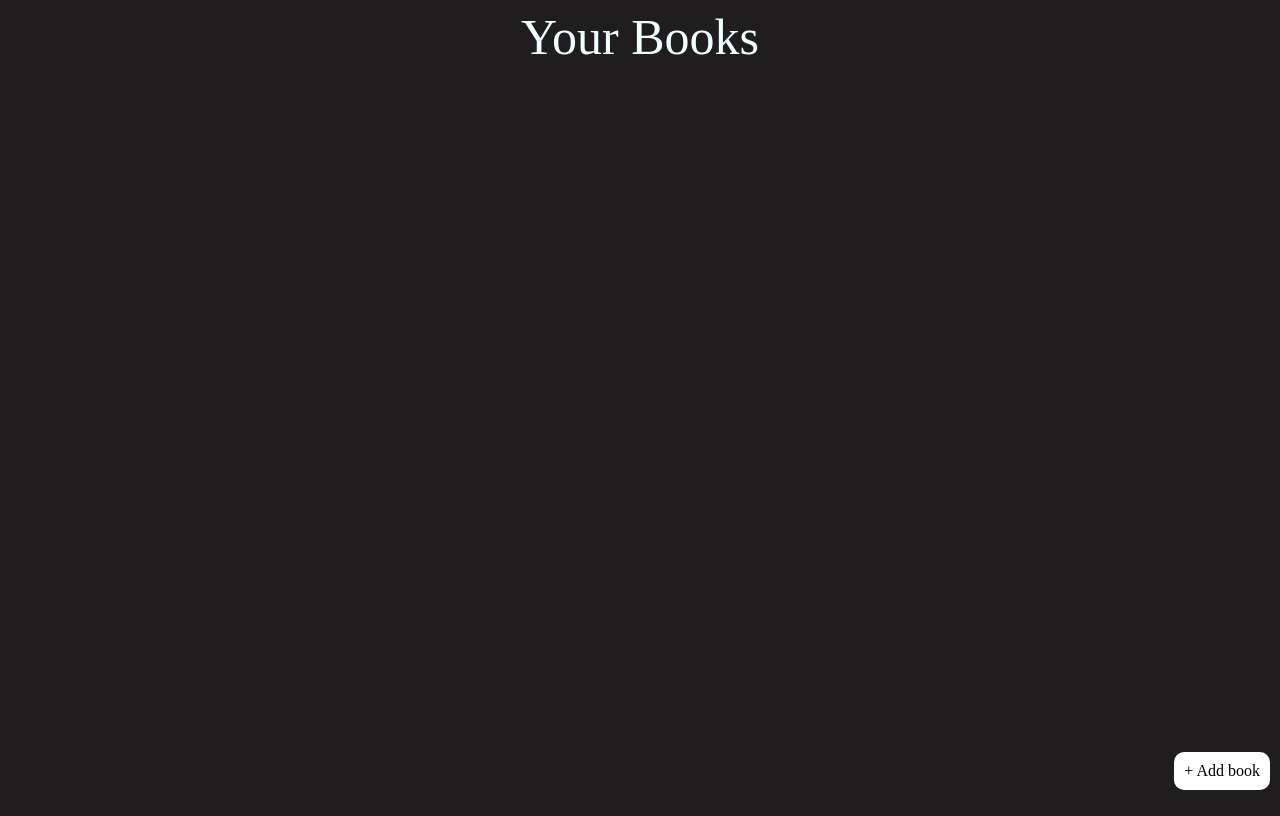
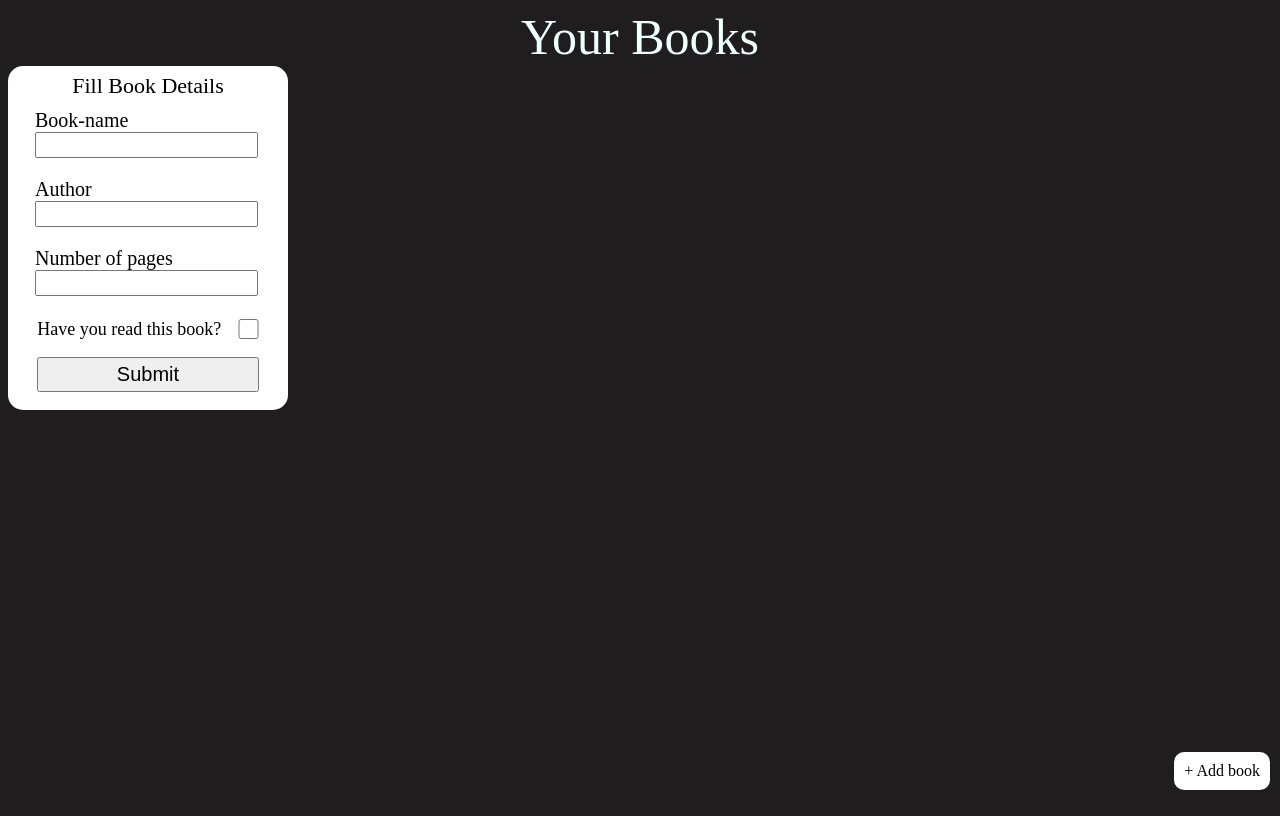
Before and after one commit to VamsiKaparthi/Library-Management, a plain HTML site: page index.html in a window 1280 px wide. Drawn offline with Linux system fonts and the light colour scheme.

Commit message:
Add have you read book and submit in forms, Add basic border radius and centering to form content

```diff
--- a/index.html
+++ b/index.html
@@ -12,6 +12,7 @@
     <div class="title">Your Books</div>
     <form id="popup-form">
         <fieldset>
+            <span style="font-size: 22px;">Fill Book Details</span>
             <div>
                 <label for="Book-name">Book-name</label>
                 <input type="text" id="Book-name" min="1" required>
@@ -24,7 +25,11 @@
                 <label for="pages">Number of pages</label>
                 <input type="number" id="pages" min="1" required>
             </div>
-
+            <div style="width:90%; display: grid; grid-template-columns: 88% 12%; font-size: 18px; align-items: center; justify-content: start;">
+                <label for="read">Have you read this book?</label>
+                <input type="checkbox" id="read" min="1" required>
+            </div>
+            <button type="submit">Submit</button>
         </fieldset>
     </form>
     <div class="plus" id="add">+ Add book</div>
--- a/styles.css
+++ b/styles.css
@@ -1,5 +1,7 @@
 body{
     background-color: rgb(31, 29, 29);
+    height: 100vh;
+
 }
 .plus{
     position: absolute;
@@ -19,6 +21,35 @@ body{
     font-size: 50px;
     color: azure;
 }
+fieldset{
+    border: none;
+}
 #popup-form{
-    display: none;
+    display: flex;
+    background-color: white;
+    width: 280px;
+    border-radius: 15px;
+    top:200px;
 }
+fieldset{
+    display: flex;
+    justify-content: center;
+    flex-direction: column;
+    align-items: center;
+    font-size: 20px;
+}
+input{
+    height: 20px;
+    font-size: 18px;
+    width:95%;
+}
+fieldset>div{
+    margin: 10px;
+}
+fieldset>button{
+    width: 90%;
+    font-size: 20px;
+    height: 35px;
+    margin: 5px;
+
+}
```
